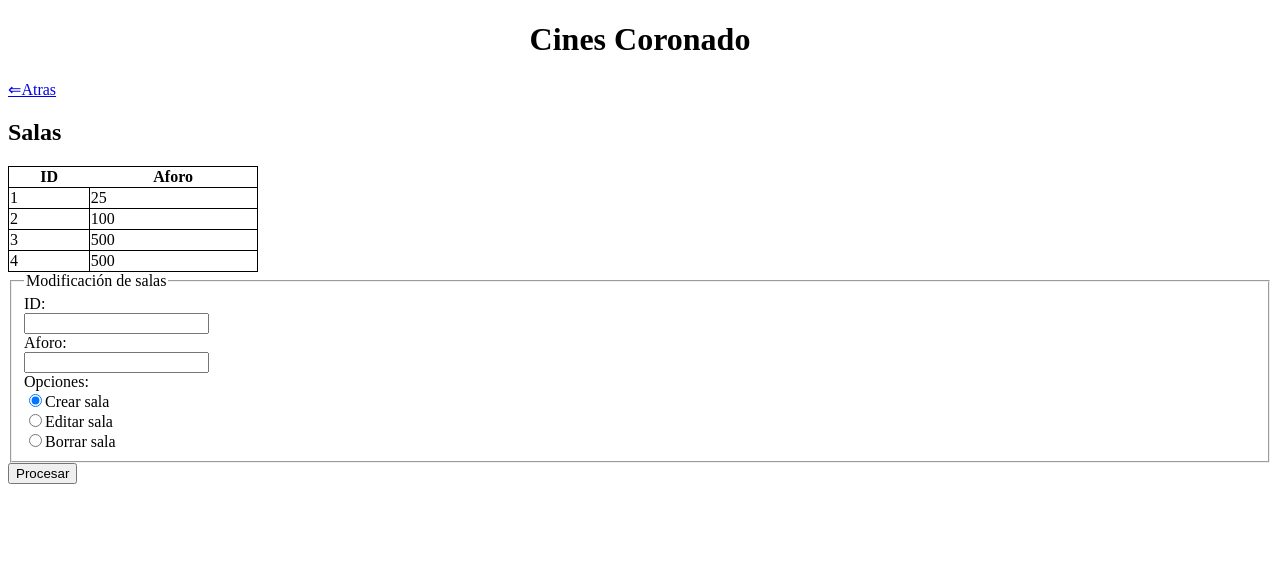
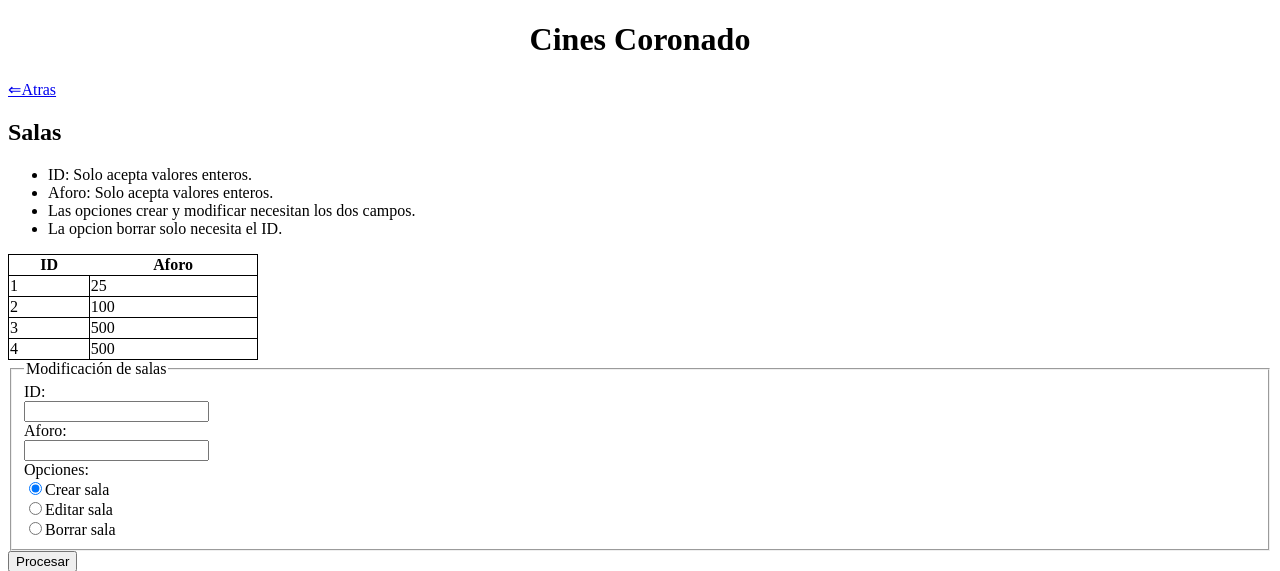
Before and after one commit to JLZ-coder/abd, a PHP site: page /salas.php in a window 1280 px wide. Shown: the top 571 px of the page. Run offline with PHP 8.4, Linux system fonts and the light colour scheme; data comes from the database, SQL or seed files in the repository.

Commit message:
Ahora deberia estar bien

```diff
--- a/cine/procesarSesion.php
+++ b/cine/procesarSesion.php
@@ -12,7 +12,6 @@ if (isset($_POST['procesar'])) {
         $keys[] = date("Y-m-d H:i",strtotime($pair['fecha'])).$pair['id_sala'];
     }
 
-    $_POST['peli'] = 1;
     if (
         (!isset($_POST['fecha']) || trim($_POST['fecha']) == '')
 
--- a/cine/salas.php
+++ b/cine/salas.php
@@ -22,9 +22,17 @@
 
 	<h2>Salas</h2>
 
+	<ul>
+		<li>ID: Solo acepta valores enteros.</li>
+		<li>Aforo: Solo acepta valores enteros.</li>
+		<li>Las opciones crear y modificar necesitan los dos campos.</li>
+		<li>La opcion borrar solo necesita el ID.</li>
+	</ul>
+
 	<?php
     $arr = $ctrl->selectSala();
 
+    if (count($arr) > 0) {
         echo
         '<table>
         <tr> <th>ID</th> <th>Aforo</th> </tr>';
@@ -37,6 +45,10 @@
 	    </tr>';
         }
         echo '</table>';
+    }
+    else {
+        echo '<h3>No hay ninguna sala</h3>';
+    }
 
     ?>
 
```
Also changed, not shown: cine/entradas.php (+7 -0 lines), cine/sesiones.php (+8 -0 lines). Lines whose indentation alone changed are shown as unchanged.
